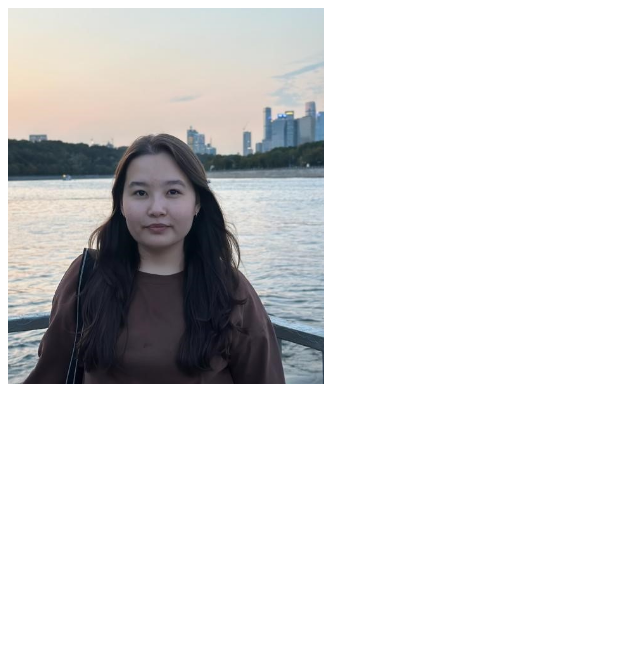
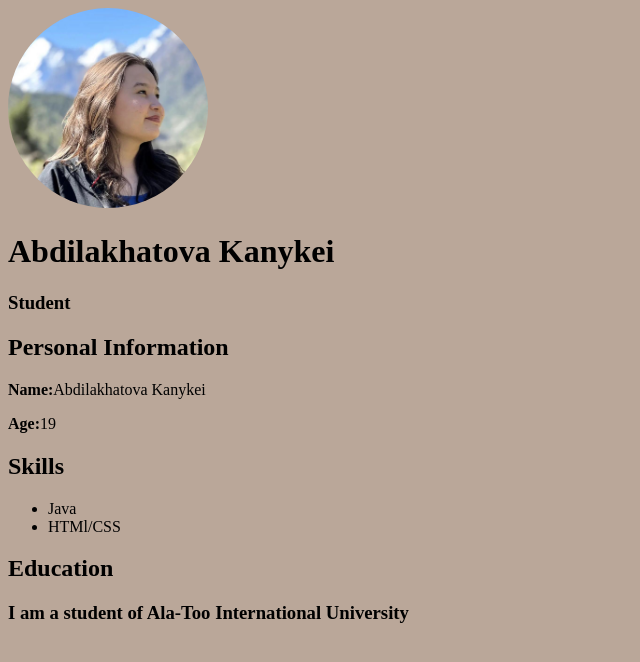
Before and after one commit to abdilakhatovak/abdilakhatovak.github.io, a plain HTML site: page index.html in a window 1280 px wide. Shown: the whole page, without its empty margins (0-640 px from the left). Drawn offline with Linux system fonts and the light colour scheme.

Commit message:
second commit

```diff
--- a/index.html
+++ b/index.html
@@ -4,10 +4,33 @@
     <meta charset="UTF-8">
     <meta name="viewport" content="width=device-width, initial-scale=1.0">
     <link rel="stylesheet" href=".css">
-    <title>CV</title>
+    <title>my cv</title>
 
 </head>
 <body>
-    <img src="img\аватар.jpg" alt="My photo">
+    <img src="img\3avatar.jpg" alt="My photo">
+    <div>
+        <h1 class= "profile_name">
+            Abdilakhatova Kanykei
+        </h1>
+        <h3>Student</h3>
+        <div class="main">
+            <div class="left">
+                <h2>Personal Information</h2>
+                <p><strong>Name:</strong>Abdilakhatova Kanykei</p>
+                <p><strong>Age:</strong>19</p>
+                <p><strong></strong></p>
+                <h2>Skills</h2>
+                <ul>
+                    <li>Java</li>
+                    <li>HTMl/CSS</li>
+                </ul>
+                <h2>Education</h2>
+                <h3>I am a student of Ala-Too International University</h3>
+
+            </div>
+        </div>
+    </div>
+
 </body>
 </html>
```
Also changed, not shown: .css, img/2avatar.jpg (added), img/3avatar.jpg (added), img/avatarka.jpg (added), img/Изображение WhatsApp 2024-09-19 в 22.47.41_c6aa83a3.jpg (added), img/Изображение WhatsApp 2024-09-19 в 22.47.42_3b4a5a52.jpg (added).
